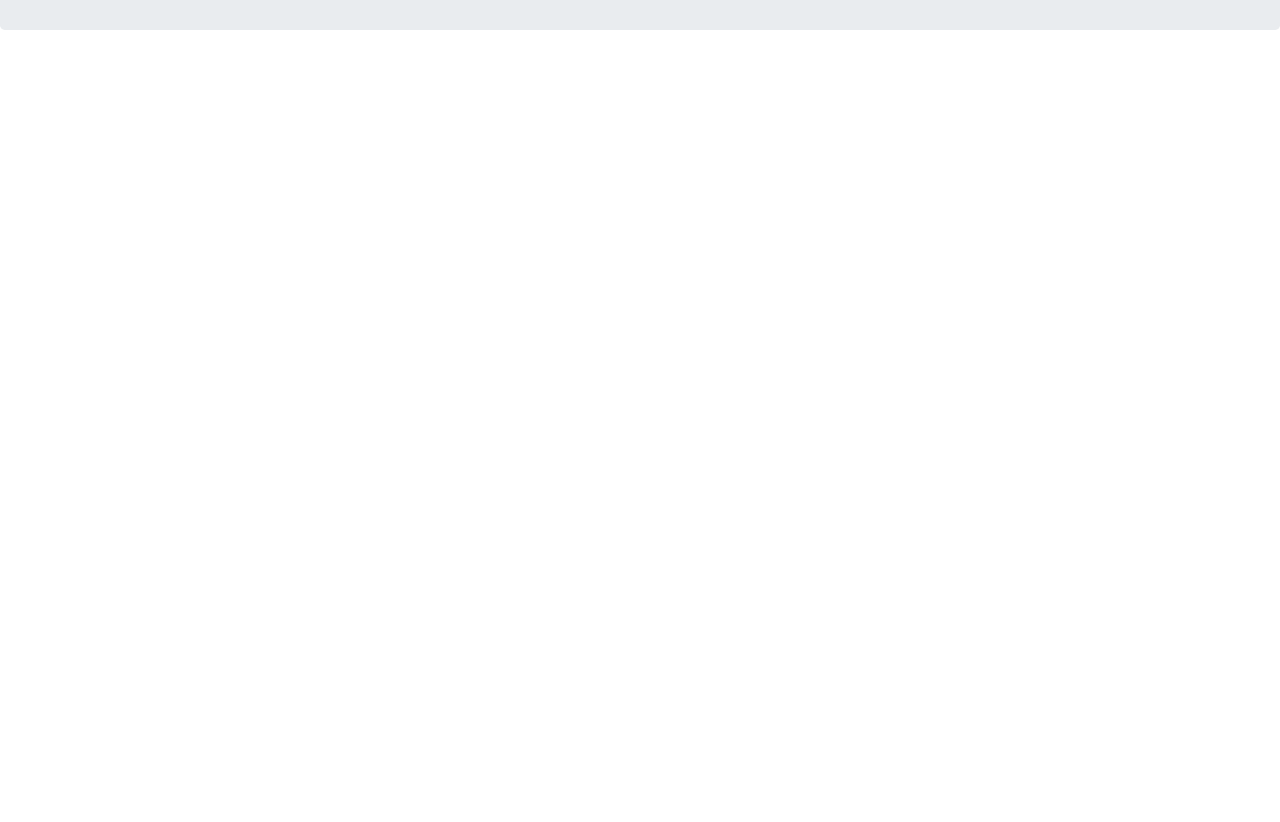
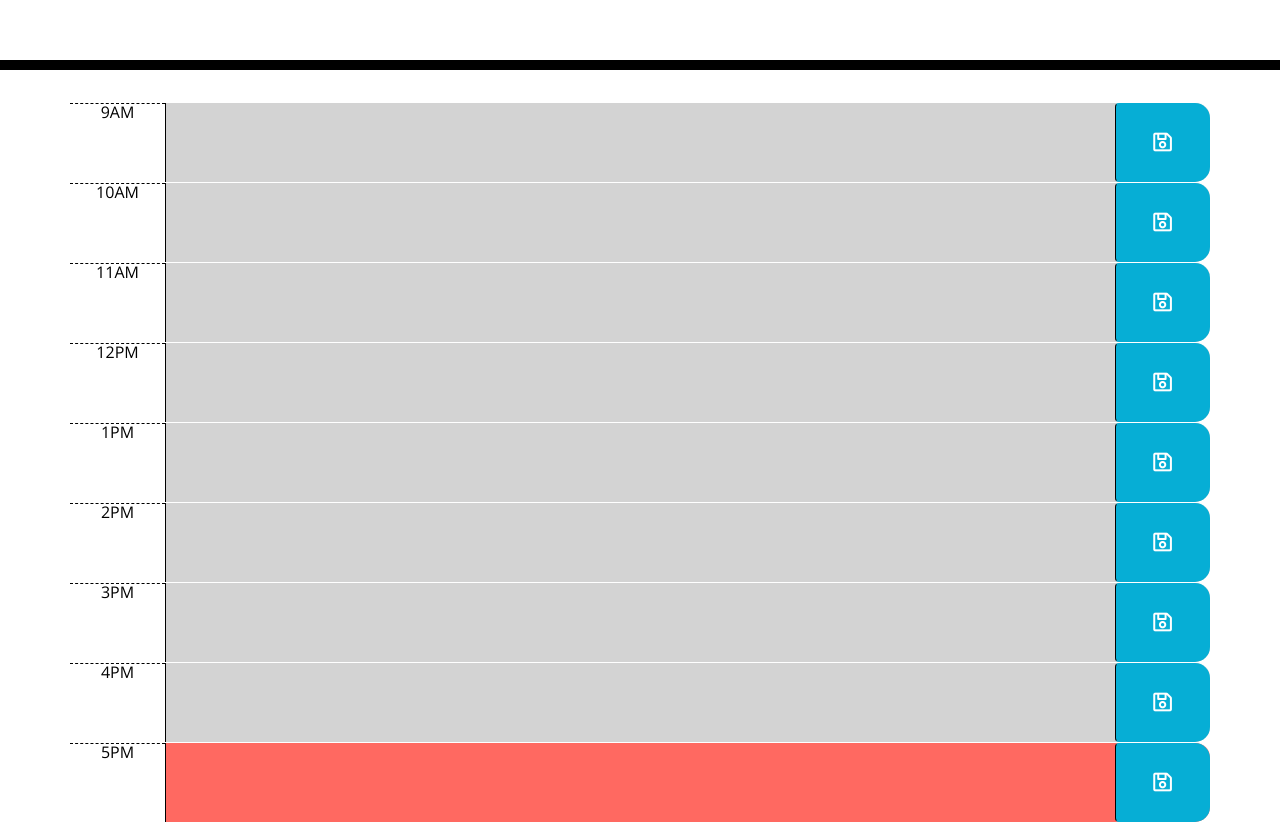
Before and after one commit to katherineyoguez/workscheduler, a plain HTML site: page index.html in a window 1280 px wide. Shown: the part 238-1060 px from the top of the page. Before the commit the page ends 800 px from the top, so only its background shows below. Drawn offline with nearby package versions, Linux system fonts and the light colour scheme.

Commit message:
updated script.js

```diff
--- a/assets/script.js
+++ b/assets/script.js
@@ -0,0 +1,59 @@
+var time = $(".lead1")
+var timeDisplay = moment();
+time.text(timeDisplay.format("dddd, MMM Do YYYY"));
+
+var skillslistEl = ("#skills-list")
+
+$(document).ready(function () {
+    // saveBtn click listener
+    $(".saveBtn").on("click", function () {
+        // Get nearby values of the description in JQuery
+        var text = $(this).siblings(".description").val();
+        var time = $(this).parent().attr("id");
+
+        // Save text in local storage
+        localStorage.setItem(time, text);
+    })
+
+    function timeTracker() {
+        //get current number of hours.
+        var timeNow = moment().hour();
+        console.log(timeNow);
+
+        // loop over time blocks
+        $(".time-block").each(function () {
+            var blockTime = parseInt($(this).attr("id"));
+            console.log(blockTime);
+            // To check the time and add the classes for background indicators
+            if (blockTime < timeNow) {
+                $(this).removeClass("future");
+                $(this).removeClass("present");
+                $(this).addClass("past");
+            }
+            else if (blockTime === timeNow) {
+                $(this).removeClass("past");
+                $(this).removeClass("future");
+                $(this).addClass("present");
+            }
+            else {
+                $(this).removeClass("present");
+                $(this).removeClass("past");
+                $(this).addClass("future");
+
+            }
+        })
+    }
+
+    // Get item from local storage if any
+    $("#9 .description").val(localStorage.getItem("9"));
+    $("#10 .description").val(localStorage.getItem("10"));
+    $("#11 .description").val(localStorage.getItem("11"));
+    $("#12 .description").val(localStorage.getItem("12"));
+    $("#13 .description").val(localStorage.getItem("13"));
+    $("#14 .description").val(localStorage.getItem("14"));
+    $("#15 .description").val(localStorage.getItem("15"));
+    $("#16 .description").val(localStorage.getItem("16"));
+    $("#17 .description").val(localStorage.getItem("17"));
+
+    timeTracker();
+})
--- a/assets/styles.css
+++ b/assets/styles.css
@@ -69,3 +69,8 @@ body {
     font-size: 20px;
     transition: all 0.3s ease-in-out;
   }
+
+    #currentDay {
+        font-size: x-large;
+        font-style: bold;
+    }
--- a/index.html
+++ b/index.html
@@ -1,24 +1,15 @@
 <!DOCTYPE html>
 <html lang="en">
+
 <head>
     <meta charset="UTF-8" />
     <meta name="viewport" content="width=device-width, initial-scale=1.0" />
     <meta http-equiv="X-UA-Compatible" content="ie=edge" />
-    <link
-      rel="stylesheet"
-      href="https://stackpath.bootstrapcdn.com/bootstrap/4.3.1/css/bootstrap.min.css"
-    />
-    <link
-      rel="stylesheet"
-      href="https://use.fontawesome.com/releases/v5.8.1/css/all.css"
-      integrity="sha384-50oBUHEmvpQ+1lW4y57PTFmhCaXp0ML5d60M1M7uH2+nqUivzIebhndOJK28anvf"
-      crossorigin="anonymous"
-    />
-    <link
-      href="https://fonts.googleapis.com/css?family=Open+Sans&display=swap"
-      rel="stylesheet"
-    />
-    <link rel="stylesheet" href="style.css" />
+    <link rel="stylesheet" href="https://stackpath.bootstrapcdn.com/bootstrap/4.3.1/css/bootstrap.min.css" />
+    <link rel="stylesheet" href="https://use.fontawesome.com/releases/v5.8.1/css/all.css"
+        integrity="sha384-50oBUHEmvpQ+1lW4y57PTFmhCaXp0ML5d60M1M7uH2+nqUivzIebhndOJK28anvf" crossorigin="anonymous" />
+    <link href="https://fonts.googleapis.com/css?family=Open+Sans&display=swap" rel="stylesheet" />
+    <link rel="stylesheet" href="assets/styles.css" />
     <title>Work Day Scheduler</title>
 </head>
 
@@ -26,13 +17,60 @@
     <header class="jumbotron">
         <h1 class="display-3">Work Day Scheduler</h1>
         <p class="lead">A simple calendar app for scheduling your work day</p>
-      <p id="currentDay" class="lead"></p>
+        <p id="currentDay" class="lead1"></p>
     </header>
     <div class="container">
         <!-- Timeblocks go here -->
+        <div id='9' class="row time-block">
+            <div class="col-sm-1 hour">9AM</div>
+            <textarea class="col-sm-10 description"></textarea>
+            <button class="col-sm-1 saveBtn btn"><i class="far fa-save fa-lg"></i></button>
+        </div>
+        <div id="10" class="row time-block">
+            <div class="col-sm-1 hour">10AM</div>
+            <textarea class="col-sm-10 description"></textarea>
+            <button class="col-sm-1 saveBtn btn"><i class="far fa-save fa-lg"></i></button>
+        </div>
+        <div id="11" class="row time-block">
+            <div class="col-sm-1 hour">11AM</div>
+            <textarea class="col-sm-10 description"></textarea>
+            <button class="col-sm-1 saveBtn btn"><i class="far fa-save fa-lg"></i></button>
+        </div>
+        <div id='12' class="row time-block">
+            <div class="col-sm-1 hour">12PM</div>
+            <textarea class="col-sm-10 description"></textarea>
+            <button class="col-sm-1 saveBtn btn"><i class="far fa-save fa-lg"></i></button>
+        </div>
+        <div id="13" class="row time-block">
+            <div class="col-sm-1 hour">1PM</div>
+            <textarea class="col-sm-10 description"></textarea>
+            <button class="col-sm-1 saveBtn btn"><i class="far fa-save fa-lg"></i></button>
+        </div>
+        <div id="14" class="row time-block">
+            <div class="col-sm-1 hour">2PM</div>
+            <textarea class="col-sm-10 description"></textarea>
+            <button class="col-sm-1 saveBtn btn"><i class="far fa-save fa-lg"></i></button>
+        </div>
+        <div id="15" class="row time-block">
+            <div class="col-sm-1 hour">3PM</div>
+            <textarea class="col-sm-10 description"></textarea>
+            <button class="col-sm-1 saveBtn btn"><i class="far fa-save fa-lg"></i></button>
+        </div>
+        <div id='16' class="row time-block">
+            <div class="col-sm-1 hour">4PM</div>
+            <textarea class="col-sm-10 description"></textarea>
+            <button class="col-sm-1 saveBtn btn"><i class="far fa-save fa-lg"></i></button>
+        </div>
+        <div id='17' class="row time-block">
+            <div class="col-sm-1 hour">5PM</div>
+            <textarea class="col-sm-10 description"></textarea>
+            <button class="col-sm-1 saveBtn btn"><i class="far fa-save fa-lg"></i></button>
+        </div>
     </div>
 
     <script src="https://cdnjs.cloudflare.com/ajax/libs/jquery/3.2.1/jquery.min.js"></script>
     <script src="https://cdnjs.cloudflare.com/ajax/libs/moment.js/2.24.0/moment.min.js"></script>
+    <script src="assets/script.js"></script>
 </body>
+
 </html>
```
Lines whose indentation alone changed are shown as unchanged.
